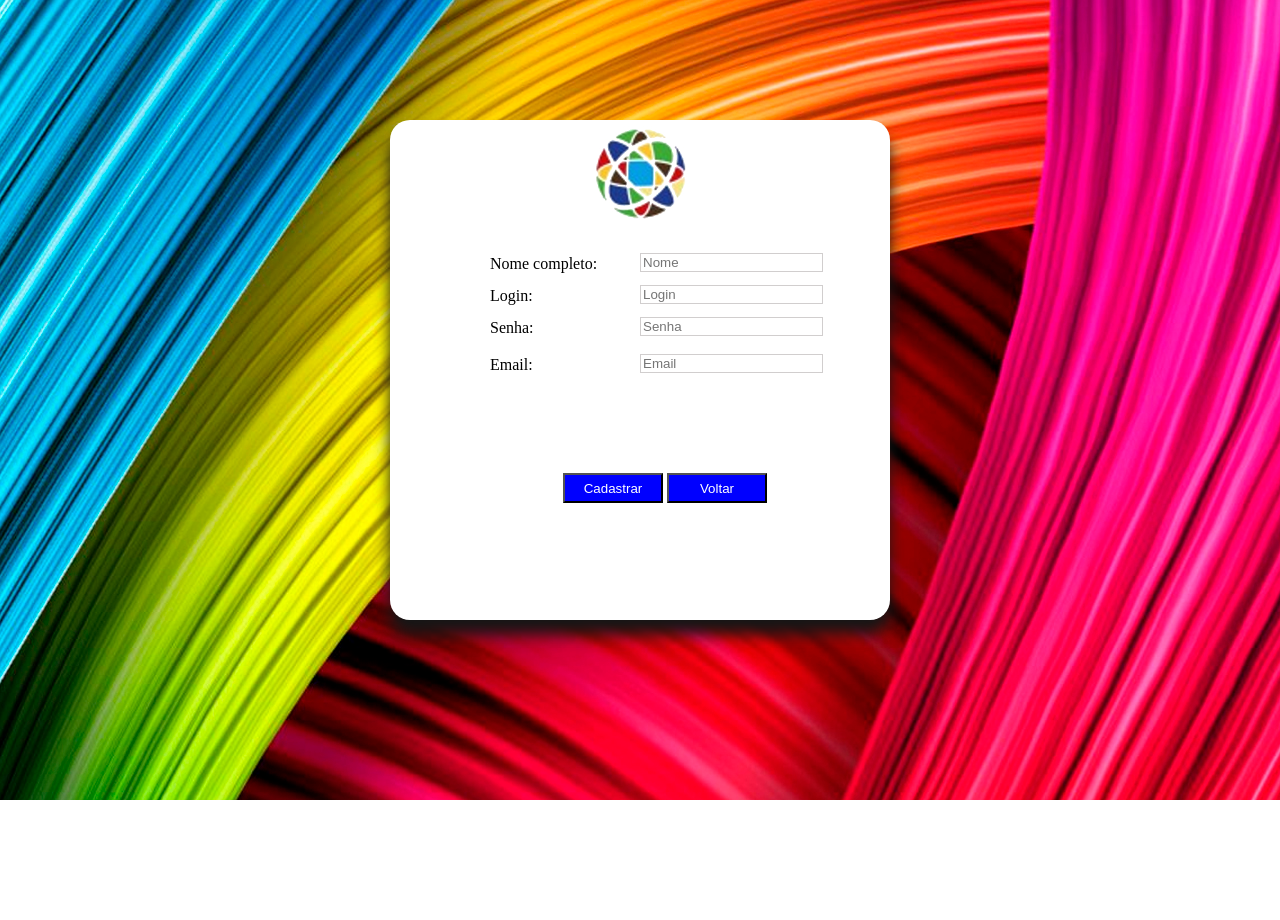
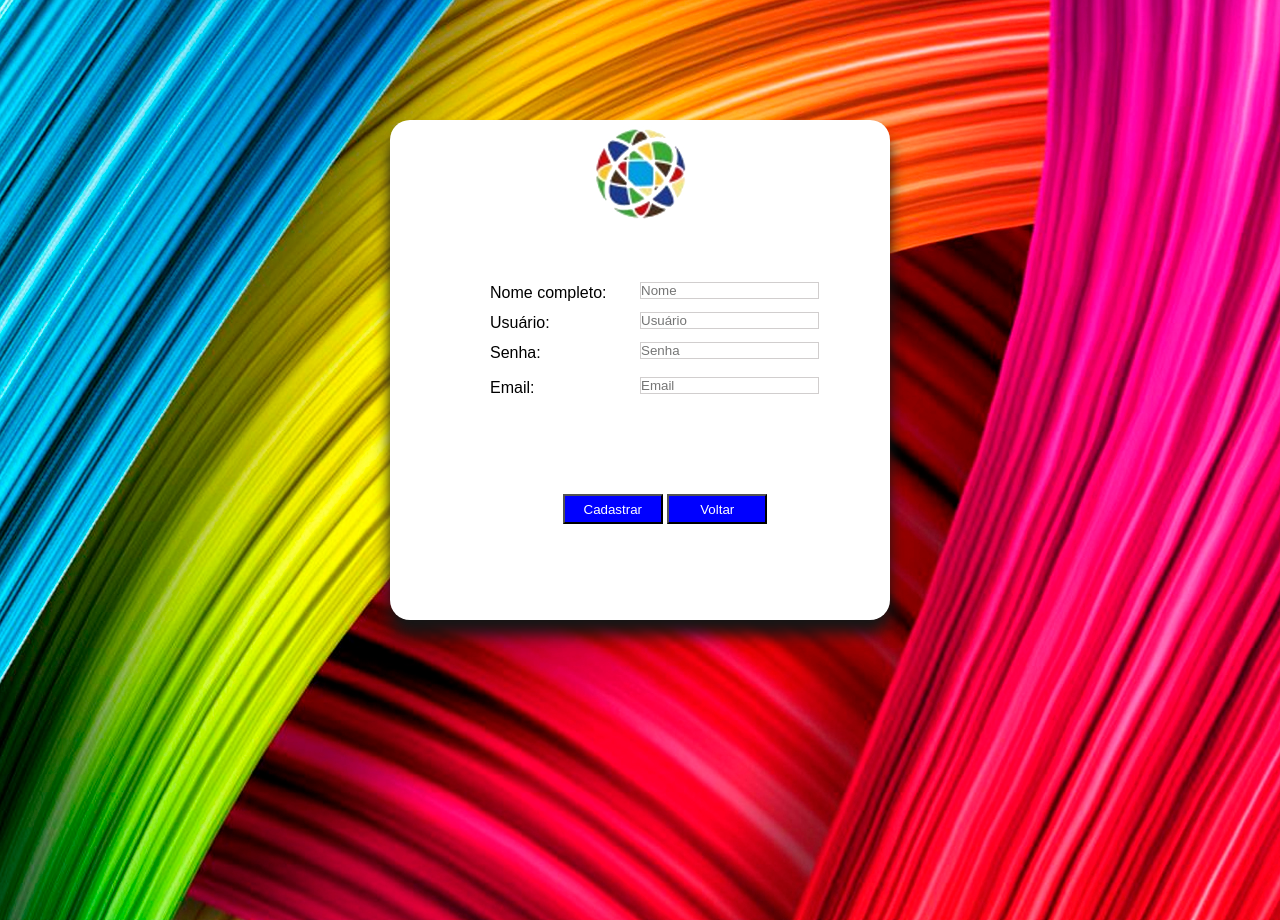
Before and after one commit to Kauansstz/Holerite-Online, a Django app: page /cadastro in a window 1280 px wide. Before the commit the page ends 800 px from the top, so only its background shows below. Run offline with Django 4.2, Linux system fonts and the light colour scheme; some libraries are stand-ins or nearby versions.

Commit message:
first commit

```diff
--- a/core/static/css/style.css
+++ b/core/static/css/style.css
@@ -18,7 +18,7 @@
 
 .boss{
     font-family:Arial, Helvetica, sans-serif;
-    margin-top: 30px;
+    margin-top: 50px;
 }
 
 #bt_entrada{
@@ -35,6 +35,7 @@
     display: flex;
     justify-content: left;
     margin-left: 150px ;
+    margin-top: 20px;
 }
 
 .cadas{
@@ -55,7 +56,7 @@
  /* Configuração de index */
  /* Configuração do Menu */
 
-  .cabecalho{
+  /* .cabecalho{
       text-align: right;
       color: black;
       text-decoration: none;
@@ -65,7 +66,63 @@
     width: 100px;
     margin-top: -100px ;
 
+} */
+*{
+    margin: 0;
+    padding: 0;
+    box-sizing: border-box;
+    font-family: "Outfit", sans-serif;
 }
+body{
+    height: 100vh;
+}
+nav.menu-lateral{
+    width: 80px;
+    height: 100%;
+    background-color: rgb(0, 0, 0);
+    padding:  40px 0 40px 1%;
+    box-shadow: 3px 0 0 green;
+    position: fixed;
+    top: 0;
+    left: 0;
+}
+
+.btn-expandir{
+    width: 100px;
+    padding-left: 10px;
+    color: white;
+    font-size: 24px;
+    margin-left: 10px;
+    cursor: pointer;
+}
+
+/* ul{
+    height: 100%;
+    list-style-type: none;
+
+} */
+
+.menu-lateral a{
+    display: flex;
+    color: white;
+    text-decoration: none;
+    font-size: 25px;
+    padding: 30px 4%;
+    margin-bottom: 20px;
+
+}
+.txt-link{
+    margin-left: 20px;
+}
+
+.holerite:hover{
+    background: violet;
+    transition: 2s;
+}
+.icon{
+    margin-left: 20px;
+}
+
  /* Configuração do Menu */
 
  /* Configuração do cadastro */
@@ -77,12 +134,13 @@
     background:  white;
     width: 500px;
     height: 500px;
+    margin-top: 50px;
  }
 
  #name{
     display: flex;
     justify-content: left;
-    margin-top: -20px;
+    margin-top: 50px;
     margin-left: 100px;
  }
 #bnt_name{
--- a/core/templates/cadastro.html
+++ b/core/templates/cadastro.html
@@ -11,19 +11,19 @@
     <title>Cadastro de Usuário</title>
 </head>
 <body style="background: url(static/img/auth-bg.jpg) ;">
-    <form action="{%url 'index'%}">
+    <form action="{%url 'cadastro'%}" method="post">{% csrf_token %}
         <div class="logo-cas">
             <!-- {{ form.as_p }} -->
             <h1 id="logo-grupo">
               <img src="{% static 'img/grupo-mundialmix-.png' %}" alt="">
             </h1>
-            {% bootstrap_messages %} {{ error_message }}
+            {% bootstrap_messages %} {{ error_menssage }}
             <!-- formulario -->
             <label for="Nome" id="name"> Nome completo: </label>
             <input type="text" placeholder="Nome" id="bnt_name" name="nome"/>
 
-            <label for="nickname" id="nickname"> Login: </label>
-            <input type="text" placeholder="Login" id="bnt_nickname" name="nickname">
+            <label for="nickname" id="nickname"> Usuário: </label>
+            <input type="text" placeholder="Usuário" id="bnt_nickname" name="nickname">
 
             <label for="pass" id="pass"> Senha: </label>
             <input type="password" placeholder="Senha" id="bnt_pass" name="pass"/>
@@ -32,8 +32,9 @@
             <input type="text" placeholder="Email" id="bnt_mail" name="email"/>
             <!-- formulario -->
             <!-- botoes -->
+            {% bootstrap_messages %} {{ error_message }}
             <button id="cadastrar" type="submit">Cadastrar</button>
-            <button id="voltar">Voltar</button>
+            <button id="voltar"><a href="{% url 'index'%}" style="color: white; text-decoration: none;">Voltar</a></button>
             <!-- botoes -->
         </div>
 
--- a/core/templates/index.html
+++ b/core/templates/index.html
@@ -26,10 +26,10 @@
 
         <div>
          <h3 class="conf">Usuário</h3>
-          <input style="width: 200px; height: 25px; border: 1px solid rgb(209, 206, 206) ; " type="text" placeholder="Usuário" name="username">
+          <input style="width: 200px; height: 25px; border: 1px solid rgb(209, 206, 206) ; margin-top: 20px; " type="text" placeholder="Usuário" name="username">
           <br>
           <h3 class="conf">Senha</h3>
-          <input style="width: 200px; height: 25px; border: 1px solid rgb(209, 206, 206) ; " type="password" placeholder="Senha" name="password">
+          <input style="width: 200px; height: 25px; border: 1px solid rgb(209, 206, 206) ; margin-top: 20px; " type="password" placeholder="Senha" name="password">
         </div>
         <br>
         <div class="erro">
--- a/core/urls.py
+++ b/core/urls.py
@@ -9,7 +9,7 @@ from django.contrib.auth import views
 
 urlpatterns = [
     path('', home, name='index'),
-    path('menu',menu, name='menu'),
+    path('menu/',menu, name='menu'),
     path('cadastro',cadastro, name='cadastro'),
     path('configuracao', configuracao, name='configuracao'),
     path('cartegoria',cartegoria, name='cartegoria'),
--- a/core/views.py
+++ b/core/views.py
@@ -24,49 +24,37 @@ def home(request, ):
 def cadastro(request):
     if request.method == 'POST':
         # Verificar se não tem login e email duplicado
-        username = request.POST.get('username')
+        username = request.POST.get('nickname')
         mail = request.POST.get('email')
-        consulta_user = banco.sql_query(f"""SELECT COUNT(*) FROM tabela_login WHERE login  = '{username.upper()}""")
+        consulta_user = banco.sql_query(f"""SELECT COUNT(*) FROM tabela_login WHERE login  = '{username.upper()}'""")
         consulta_mail = banco.sql_query(f"""SELECT COUNT(*) FROM tabela_login WHERE email = '{mail.upper()}'""")
         # Verificar se não tem login e email duplicado
-        nome = request.POST.get('name')
-        login = request.POST.get('login')
-        senha = request.POST.get('senha')
+        nome = request.POST.get('nome')
+        login = request.POST.get('nickname')
+        senha = request.POST.get('pass')
         email = request.POST.get('email')
         print(username)
-        if consulta_user[0][0] == 1:
-            return render(request, 'cadastro.html', {'error_menssage': 'Usuário ja cadastrado'})
-        if consulta_mail[0][0] == 1:
-            return render(request, 'cadastro.html', {'error_menssage': 'Email já cadastrado'})
+
+        if consulta_user[0][0] > 0:
+            return render(request, 'cadastro.html', {'error_message': 'Usuário ja cadastrado'})
+        elif consulta_mail[0][0] > 0:
+            return render(request, 'cadastro.html', {'error_message': 'Email já cadastrado'})
         else:
-            banco.sql_inserir(f"""INSERIR INTO tabela_login
+            banco.sql_inserir(f"""INSERT INTO tabela_login
                       ( nome,
                         email,
                         login,
                         senha)
                       VALUES(
-                        {nome.upper()},
-                        {email.upper()},
-                        {login.upper()},
-                        {senha.upper()}
+                        '{nome.upper()}',
+                        '{email.upper()}',
+                        '{login.upper()}',
+                        '{senha.upper()}'
                       )""")
-
+            print(login)
+            return render(request, 'index.html', {'error_message':'Usuário cadastrado!' })
     else:
         return render(request, 'cadastro.html')
-
-
-# def incluir(nome, email, login, senha):
-#     banco.sql_inserir(f"""INSERIR INTO tabela_login
-#                       ( nome,
-#                         email,
-#                         login,
-#                         senha)
-#                       VALUES(
-#                         {nome},
-#                         {email},
-#                         {login},
-#                         {senha}
-#                       )""")
 
 # Identificar se o usuário existe
 # Configuração do Menu
```
Also changed, not shown: core/templates/menu.html (+29 -3 lines).
